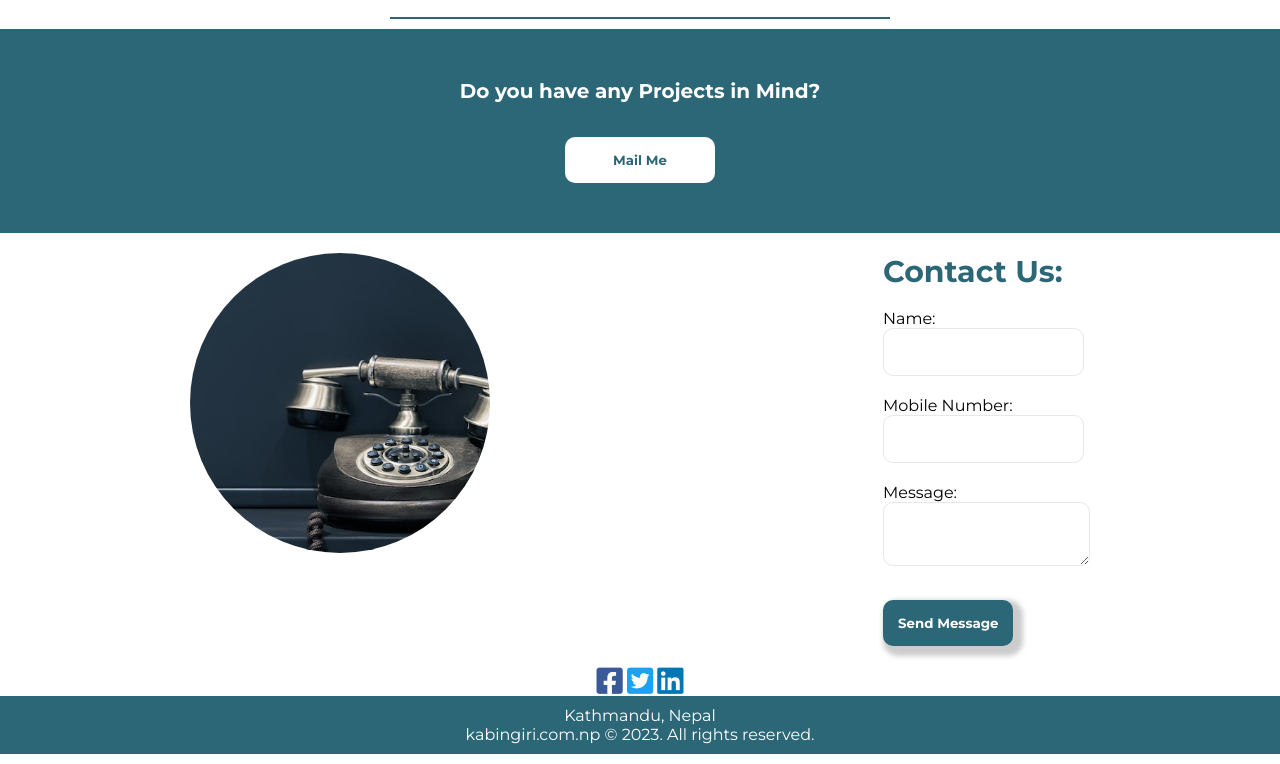
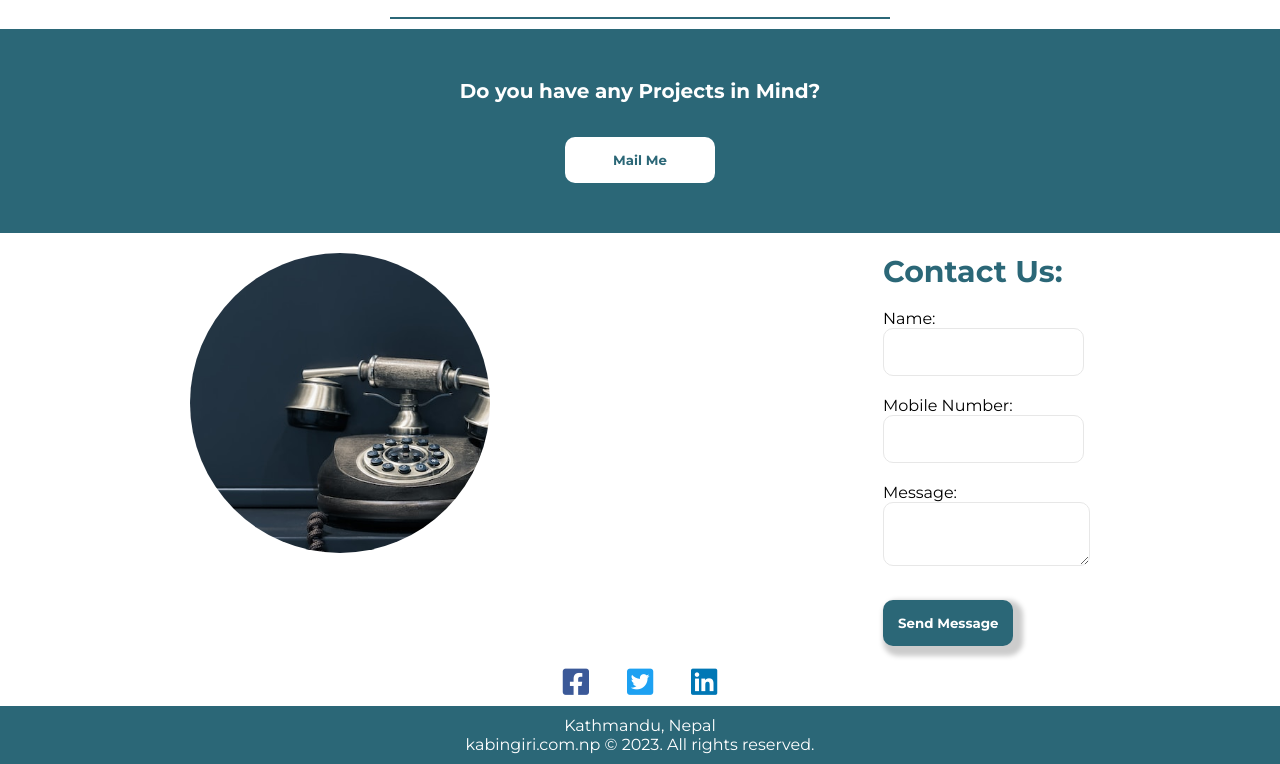
Before and after one commit to Kabin119245/kabin.github.io, a plain HTML site: page index.html in a window 1280 px wide. Shown: the part 1230-1994 px from the top of the page. Drawn offline with Linux system fonts and the light colour scheme.

Commit message:
Update index.css

```diff
--- a/styles/index.css
+++ b/styles/index.css
@@ -160,6 +160,28 @@ textarea {
   background-size: cover;
   background-position: center;
 }
+.social_media_icons {
+  margin-top: 30px;
+}
+
+.social_media_icons a {
+  margin: 0 10px;
+  display: inline-block;
+  width: 40px;
+  height: 40px;
+  border-radius: 50%;
+  color: white;
+  font-size: 20px;
+  line-height: 40px;
+  text-align: center;
+  transition: background-color 0.3s ease;
+}
+
+.social_media_icons a:hover {
+  background-color: #fff;
+  color: var(--primary);
+  box-shadow: 0 0 5px rgba(0, 0, 0, 0.2);
+}
 .footer {
   background: var(--primary);
   color: white;
```
